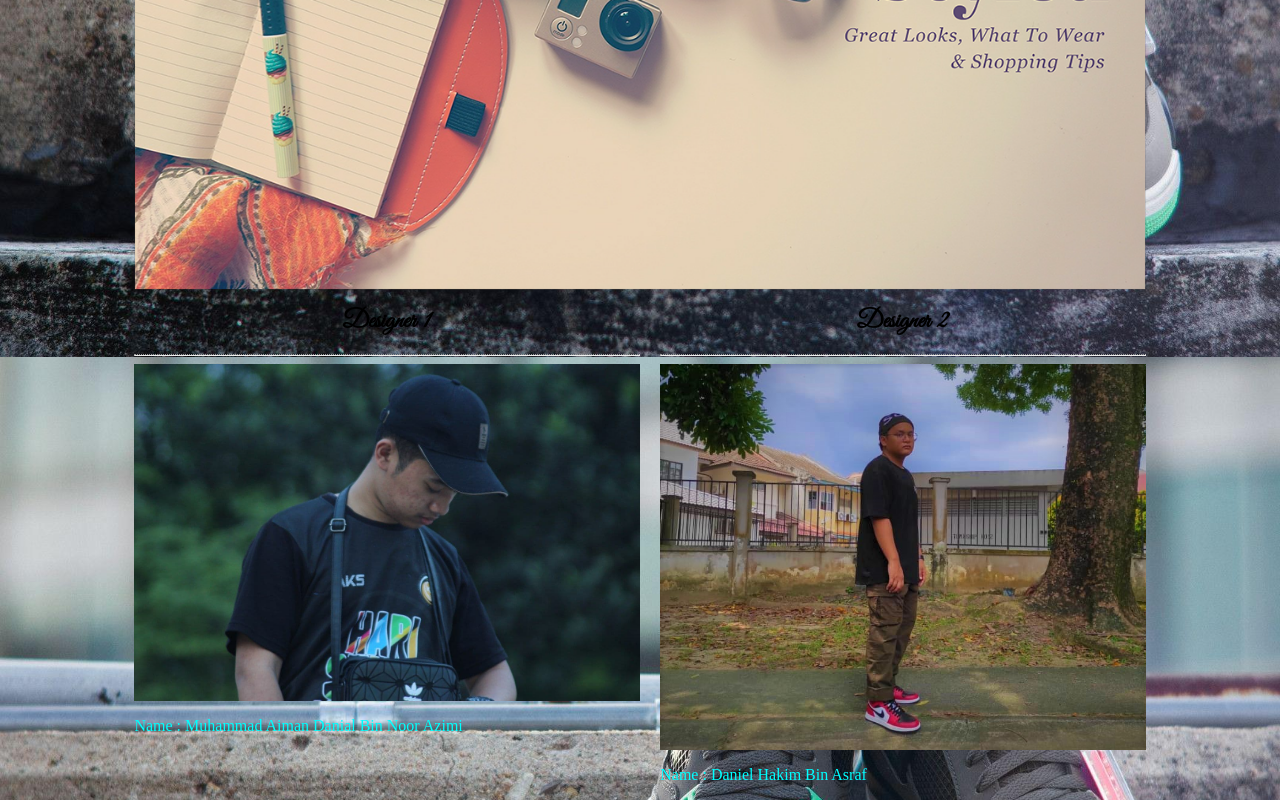
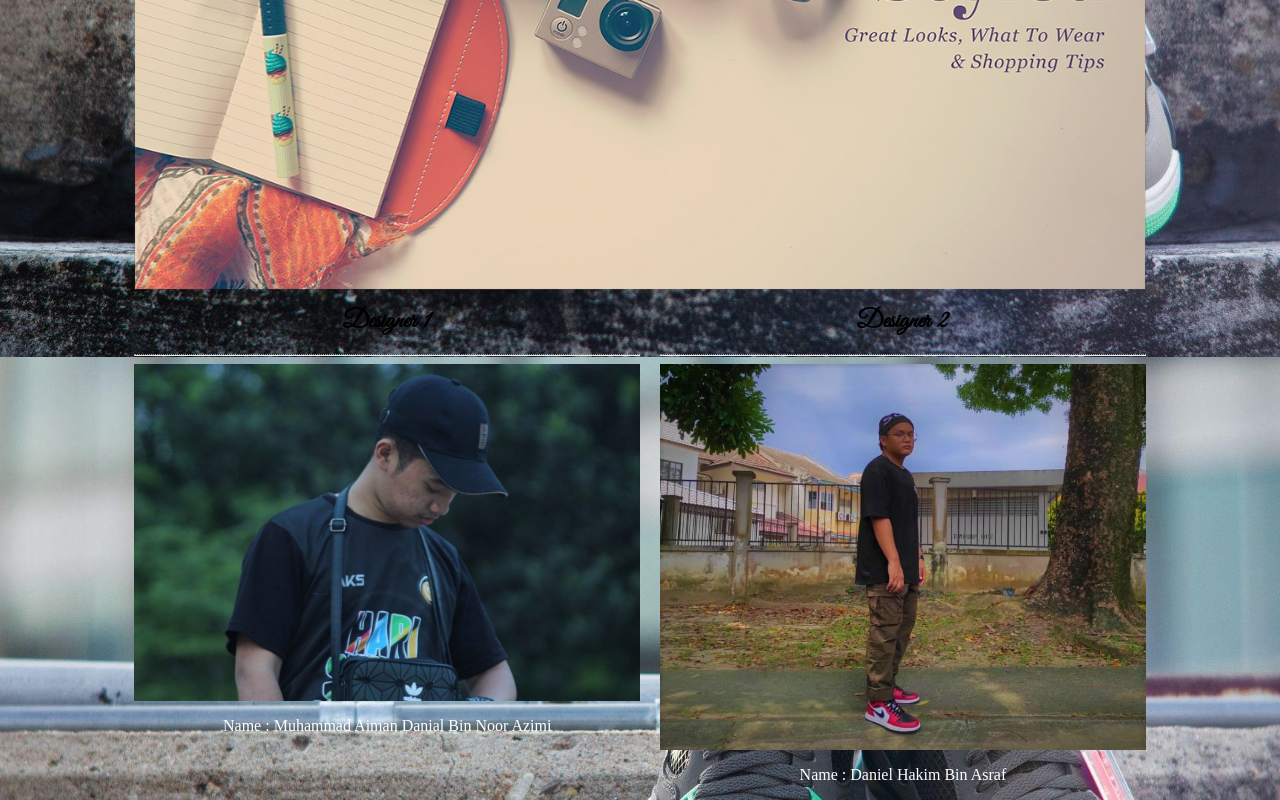
Before and after one commit to Emanniel/Fashion, a plain HTML site: page aboutuspage.html in a window 1280 px wide. Shown: the part 443-1243 px from the top of the page. Drawn offline with Linux system fonts and the light colour scheme.

Commit message:
Update aboutuspage.html

```diff
--- a/aboutuspage.html
+++ b/aboutuspage.html
@@ -38,7 +38,7 @@
 
         <img src="images/Aiman Danial.jpg" id = "gambar">
 
-        <p style="color:cyan;">Name : Muhammad Aiman Danial Bin Noor Azimi</p>
+        <p style="text-align:center; color:white;">Name : Muhammad Aiman Danial Bin Noor Azimi</p>
 
 
 </div>
@@ -48,7 +48,7 @@
          <hr style="border-top: dotted 1px; color:#999; width:100%;">
          <img src="images/Daniel.jpeg" width="100%">
 
-        <p style="color:cyan;">Name : Daniel Hakim Bin Asraf</p>
+        <p style="text-align:center; color:white;">Name : Daniel Hakim Bin Asraf</p>
 
   </div>
 </div>
```
